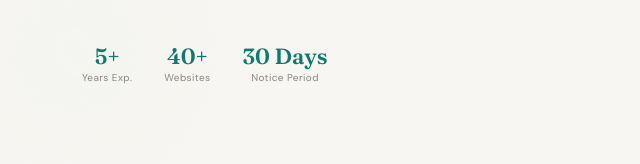
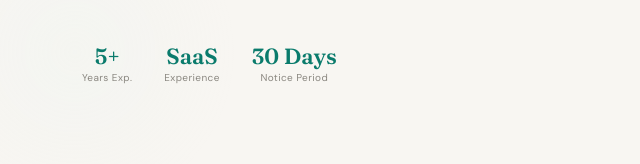
Before and after one commit to shubhumdesigns/portfolio, a plain HTML site: page index.html in a window 1280 px wide. Shown: the part 636-800 px from the top of the page, 0-640 px from the left. Drawn offline with nearby package versions, Linux system fonts and the light colour scheme.

Commit message:
Update index.html

```diff
--- a/index.html
+++ b/index.html
@@ -557,8 +557,8 @@
             <div class="hero-stat-l">Years Exp.</div>
           </div>
           <div class="hero-stat-item">
-            <div class="hero-stat-n">40+</div>
-            <div class="hero-stat-l">Websites</div>
+            <div class="hero-stat-n">SaaS</div>
+            <div class="hero-stat-l">Experience</div>
           </div>
           <div class="hero-stat-item">
             <div class="hero-stat-n">30 Days</div>
```
